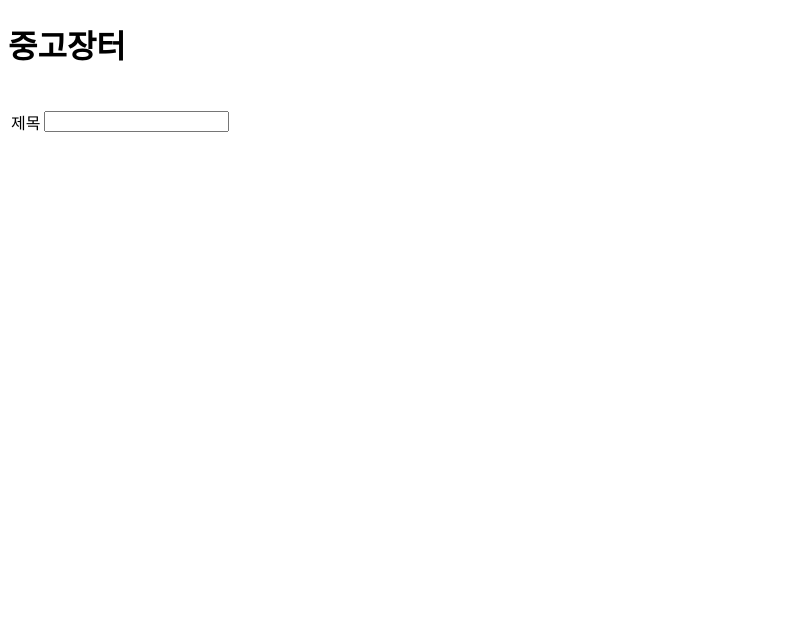
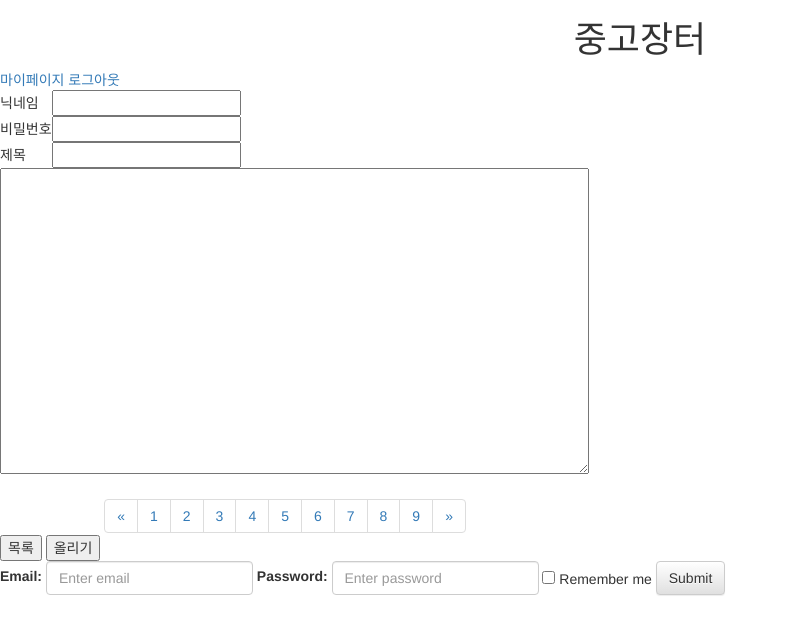
Before and after one commit to alopui/double-j, a plain HTML site: page posting.html in a window 1280 px wide. Shown: the whole page, without its empty margins (0-788 px from the left). Drawn offline with nearby package versions, Linux system fonts and the light colour scheme.

Commit message:
게시글html과 css

```diff
--- a/posting.html
+++ b/posting.html
@@ -2,20 +2,88 @@
 <html>
 <head lang="en">
     <meta charset="UTF-8">
-    <title>중고장터:글작성</title>
+    <title>중고장터 글쓰기</title>
+    <link rel="stylesheet" href="posting_css.css" />
+    <!-- Latest compiled and minified CSS -->
+    <link rel="stylesheet" href="https://maxcdn.bootstrapcdn.com/bootstrap/3.2.0/css/bootstrap.min.css">
+    <!-- Optional theme -->
+    <link rel="stylesheet" href="https://maxcdn.bootstrapcdn.com/bootstrap/3.2.0/css/bootstrap-theme.min.css">
+    <!-- Latest compiled and minified JavaScript -->
+    <script src="//code.jquery.com/jquery-1.11.0.min.js"></script>
+    <script src="https://maxcdn.bootstrapcdn.com/bootstrap/3.2.0/js/bootstrap.min.js"></script>
 </head>
 <body>
-<h1>중고장터</h1>
-<br>
-<table>
-    <tr>
-        <td><lable for="title">제목</lable></td>
-        <td><input id="title" type="text"/></td>
-    </tr>
-    <tr>
-        <td><lable</td>
-    </tr>
-</table>
+<!--<div class="navbar navbar-inverse navbar-fixed-top">-->
+    <!--<div class="container">-->
+    <!--</div>-->
+<!--</div>-->
+        <div id="header">
+            <h1 class="text-center">중고장터</h1>
+            <div class="user_nav">
+                <td>
+                    <a id="mypage" href="#">마이페이지</a>
+                </td>
+                <td>
+                    <a id="logout" href="#">로그아웃</a>
+                </td>
+
+            </div>
+
+        </div>
+        <div class="writing">
+            <!--<td>글쓰기</td>-->
+
+        <table id="posting_table">
+            <tr>
+                <td id="nickname">닉네임</td>
+                <td><input type="text" id="nickname_text"></td>
+
+            </tr>
+
+            <tr>
+                <td id="passwd">비밀번호</td>
+                <td><input type="password" id="users_passwd"></td>
+
+            </tr>
+            <tr>
+                <td id="post_title">제목</td>
+                <td><input type="text" id="posting_title"></td>
+
+            </tr>
+
+        </table>
+        <textarea id="posting_content" rows="15" cols="70"></textarea>
+        </div>
+        <input type="button" id="go_to_bulletin_board" value="목록">
+        <input type="submit" id="submit" value="올리기">
+
+<ul class="pagination">
+    <li><a href="#">«</a></li>
+    <li><a href="#">1</a></li>
+    <li><a href="#">2</a></li>
+    <li><a href="#">3</a></li>
+    <li><a href="#">4</a></li>
+    <li><a href="#">5</a></li>
+    <li><a href="#">6</a></li>
+    <li><a href="#">7</a></li>
+    <li><a href="#">8</a></li>
+    <li><a href="#">9</a></li>
+    <li><a href="#">»</a></li>
+</ul>
+<form class="form-inline" role="form">
+    <div class="form-group">
+        <label for="email">Email:</label>
+        <input type="email" class="form-control" id="email" placeholder="Enter email">
+    </div>
+    <div class="form-group">
+        <label for="pwd">Password:</label>
+        <input type="password" class="form-control" id="pwd" placeholder="Enter password">
+    </div>
+    <div class="checkbox">
+        <label><input type="checkbox"> Remember me</label>
+    </div>
+    <button type="submit" class="btn btn-default">Submit</button>
+</form>
 
 </body>
 </html>
```
